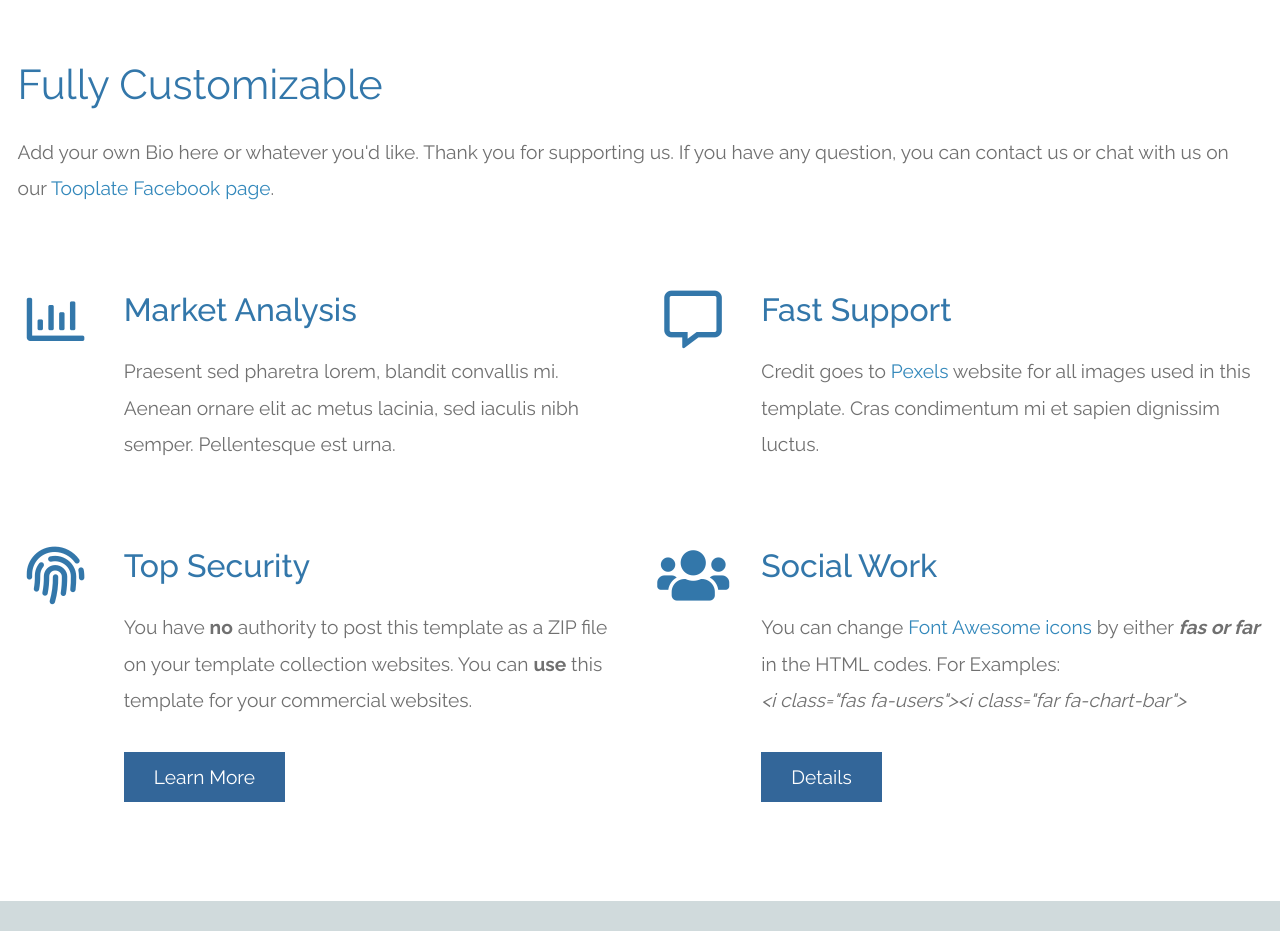
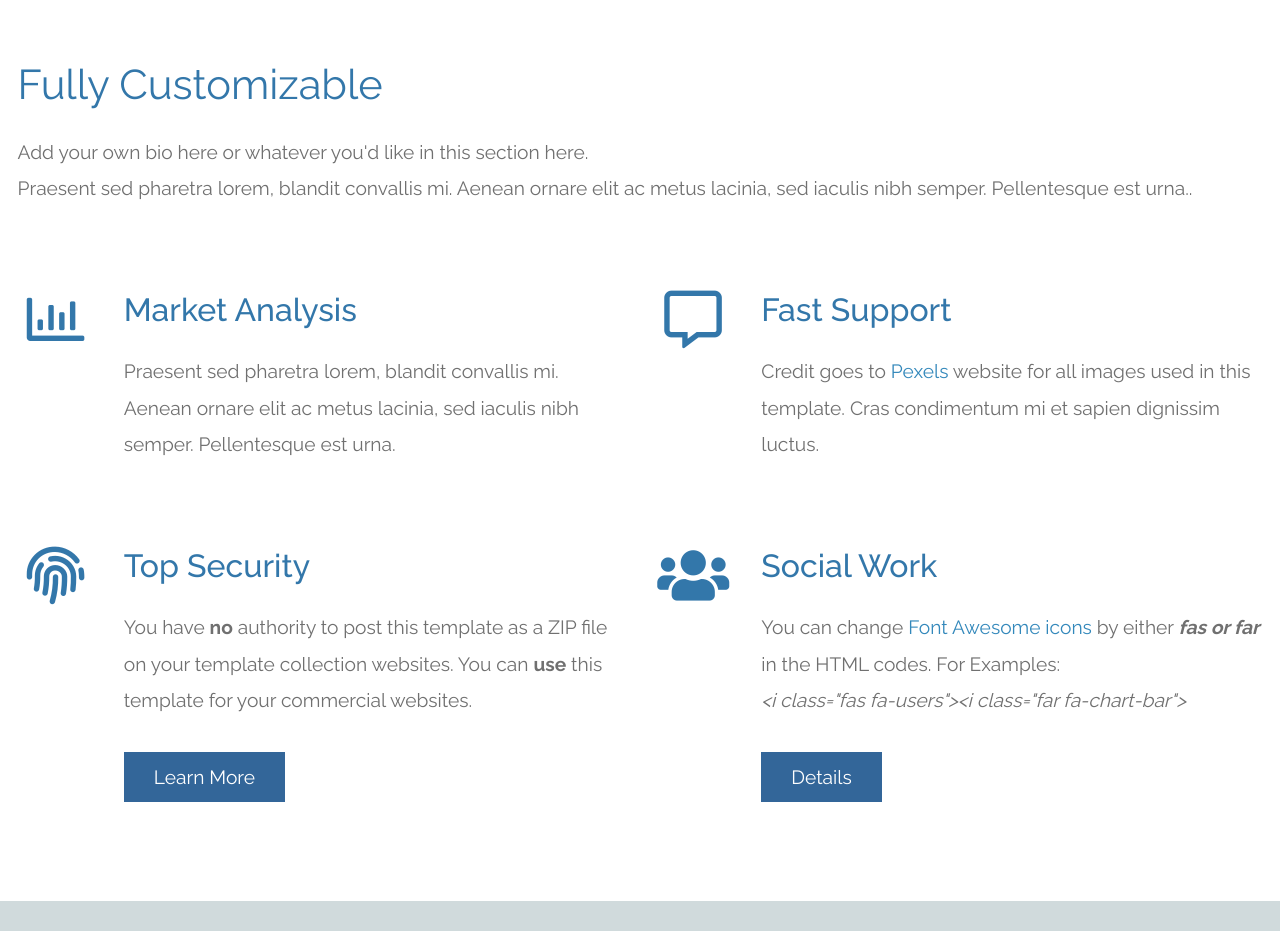
Before and after one commit to tiahchia/InfinityLooptheme, a plain HTML site: page index.html in a window 1280 px wide. Shown: the part 840-1771 px from the top of the page. Drawn offline with Linux system fonts and the light colour scheme.

Commit message:
Update index.html

```diff
--- a/index.html
+++ b/index.html
@@ -78,7 +78,7 @@ https://www.tooplate.com/view/2117-infinite-loop
                     <div class="tm-intro-text-container">
                         <h2 class="tm-text-primary mb-4 tm-section-title">Fully Customizable</h2>
                         <p class="mb-4 tm-intro-text">
-                          Add your own Bio here or whatever you'd like. Thank you for supporting us. If you have any question, you can contact us or chat with us on our <a href="https://fb.com/tooplate">Tooplate Facebook page</a>.</p>
+                           Add your own bio here or whatever you'd like in this section here. <br>Praesent sed pharetra lorem, blandit convallis mi. Aenean ornare elit ac metus lacinia, sed iaculis nibh semper. Pellentesque est urna.</a>.</p>
                     </div>
                 </div>
 
```
